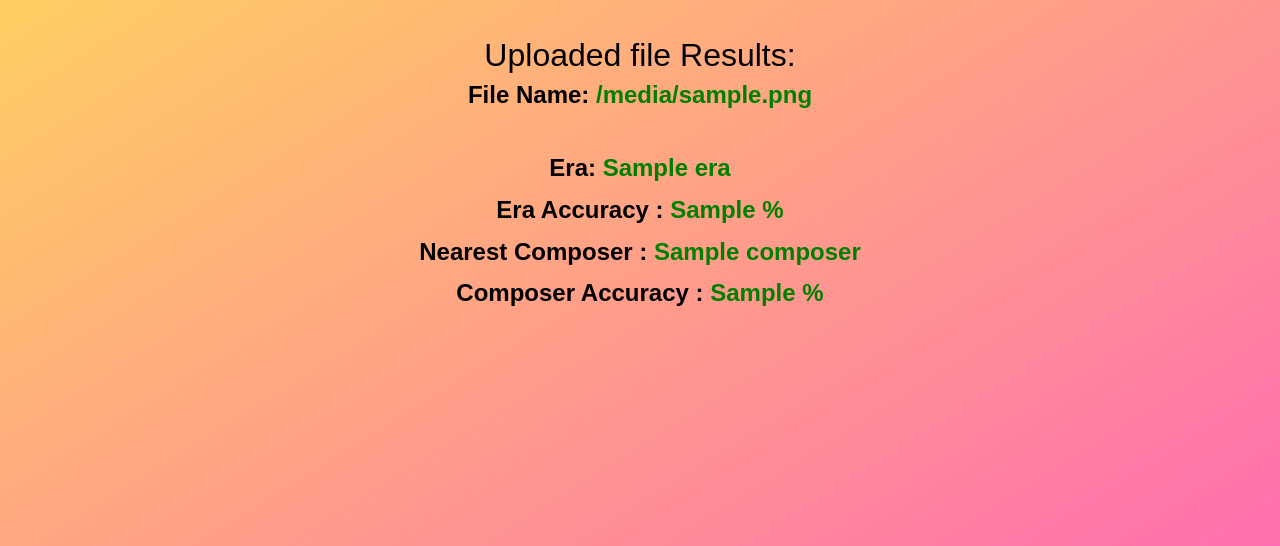
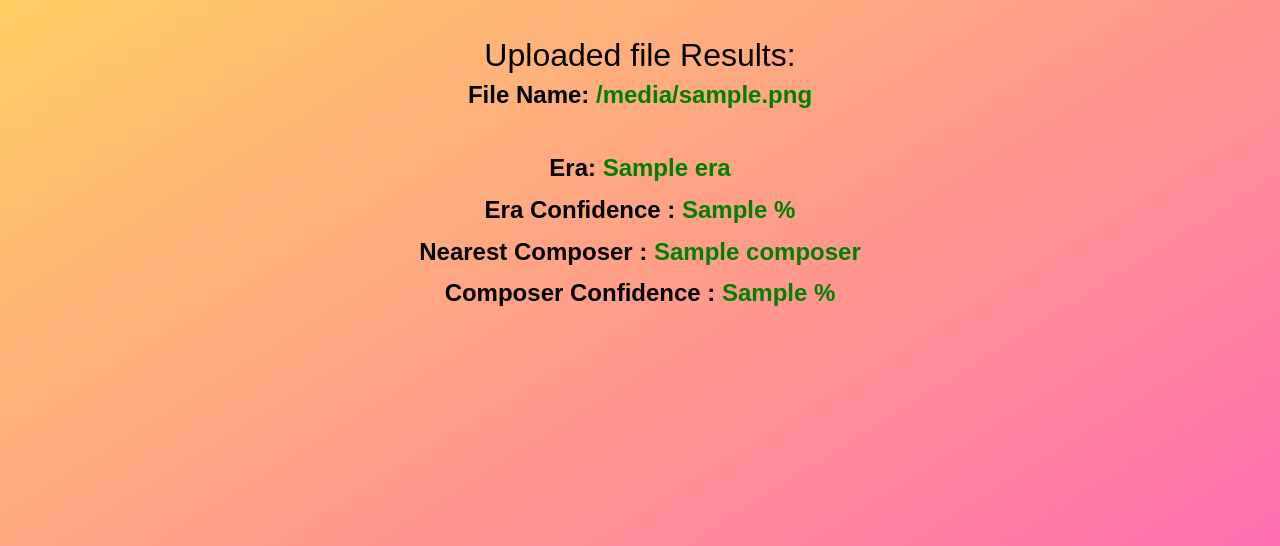
Before and after one commit to Ramin-Msvnd/Music_Era_Composer_Detector, a Flask app: template templates/predict.html in a window 1280 px wide. Shown: the part 175-721 px from the top of the page. Run offline with Flask 3, Linux system fonts and the light colour scheme; the template is opened without the code that fills it: most values are stand-ins (such as "Sample title", 1, 10 or a date in 2020); parts of the project's set-up code (start-up, migrations or seed data) failed here and were passed over.

Commit message:
Updated labels

```diff
--- a/app.py
+++ b/app.py
@@ -443,8 +443,8 @@ def upload():
         era_predicted, era_accuracy = era_classifier.predict(io.BytesIO(file_contents), era)
 
         # Display up to 2 decimal places
-        era_accuracy = round(era_accuracy, 2) * 100
-        composer_accuracy = round(composer_accuracy, 2) * 100
+        era_accuracy = era_accuracy * 100
+        composer_accuracy = (composer_accuracy * 100)
 
         return render_template('predict.html',
                                filename=file.filename,
@@ -453,8 +453,8 @@ def upload():
                                channels=channels_str,
                                era=era_predicted,
                                composer=composer_predicted,
-                               era_accuracy=era_accuracy,
-                               composer_accuracy=composer_accuracy)
+                               era_accuracy='{:.2f}'.format(era_accuracy),
+                               composer_accuracy='{:.2f}'.format(composer_accuracy))
 '''
 @app.route('/uploads/<filename>')
 def send_file(filename):
--- a/templates/predict.html
+++ b/templates/predict.html
@@ -18,9 +18,9 @@
 <div style="width: 90%; margin: auto; text-align: center">
     <h4><b>File Name: <span style="color: green;">{{ filename }}</span></b></h4>
     <h4 style="margin-top: 40px"><b>Era: <span style="color: green">{{ era }}</span></b></h4>
-    <h4><b>Era Accuracy : <span style="color: green;">{{ era_accuracy }} %</span></b></h4>
+    <h4><b>Era Confidence : <span style="color: green;">{{ era_accuracy }} %</span></b></h4>
 	<h4><b>Nearest Composer : <span style="color: green;">{{ composer }}</span></b></h4>
-	<h4><b>Composer Accuracy : <span style="color: green;">{{ composer_accuracy }} %</span></b></h4>
+	<h4><b>Composer Confidence : <span style="color: green;">{{ composer_accuracy }} %</span></b></h4>
 
 </div>
 
```
